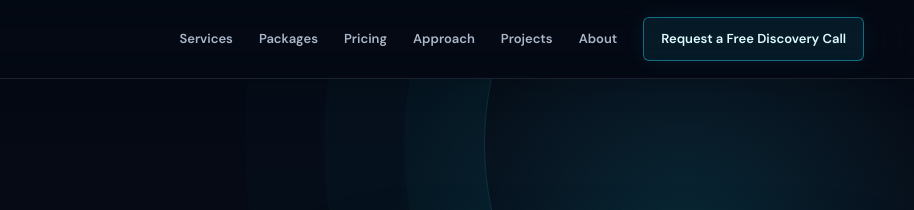
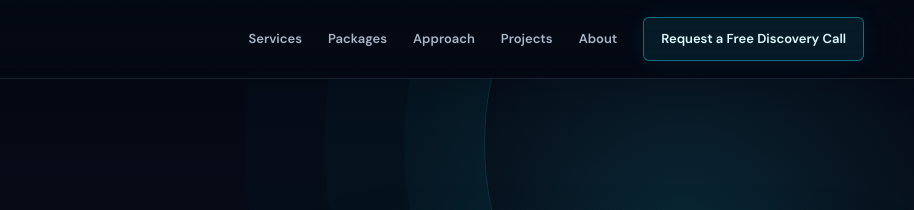
Before and after one commit to musechuene-commits/lindeka-website, a website built with Vite: page index.html in a window 1280 px wide. Shown: the top 210 px of the page, 366-1280 px from the left. Built offline with nearby package versions, Linux system fonts and the light colour scheme.

Commit message:
Remove duplicate pricing navigation link

```diff
--- a/index.html
+++ b/index.html
@@ -38,7 +38,6 @@
                 <nav class="nav-links">
                     <a href="#services">Services</a>
                     <a href="#packages">Packages</a>
-                    <a href="#pricing">Pricing</a>
                     <a href="#approach">Approach</a>
                     <a href="#projects">Projects</a>
                     <a href="#approach">About</a>
```
